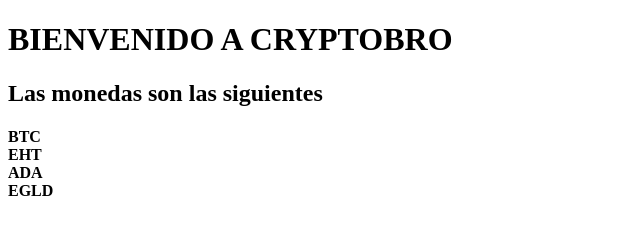
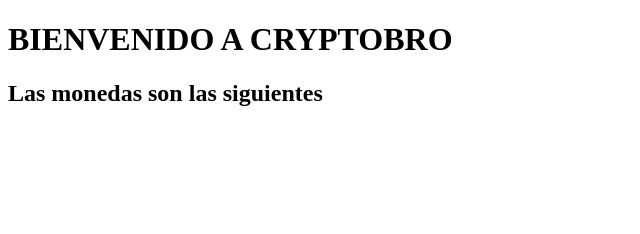
Before and after one commit to rakso-14/EXAMEN1ED2024, a plain HTML site: page index.html in a window 1280 px wide. Shown: the whole page, without its empty margins (0-640 px from the left). Drawn offline with Linux system fonts and the light colour scheme.

```diff
--- a/index.html
+++ b/index.html
@@ -8,14 +8,6 @@
 <body>
     <h1>BIENVENIDO A CRYPTOBRO</h1>
     <h2>Las monedas son las siguientes</h2>
-    <h4>
-        BTC
-        <br>
-        EHT
-        <br>
-        ADA
-        <br>
-        EGLD
-    </h4>
+
 </body>
 </html>
```
